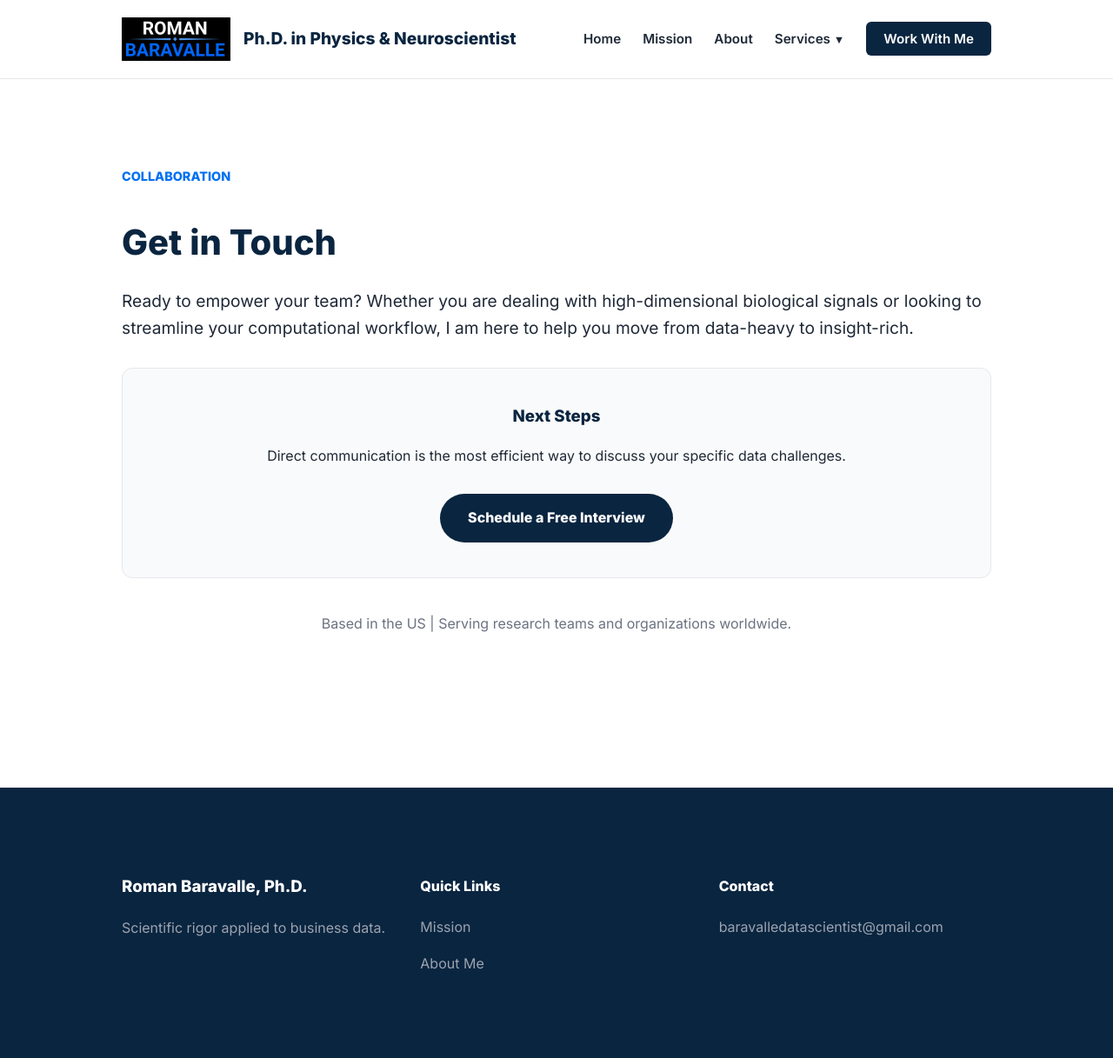
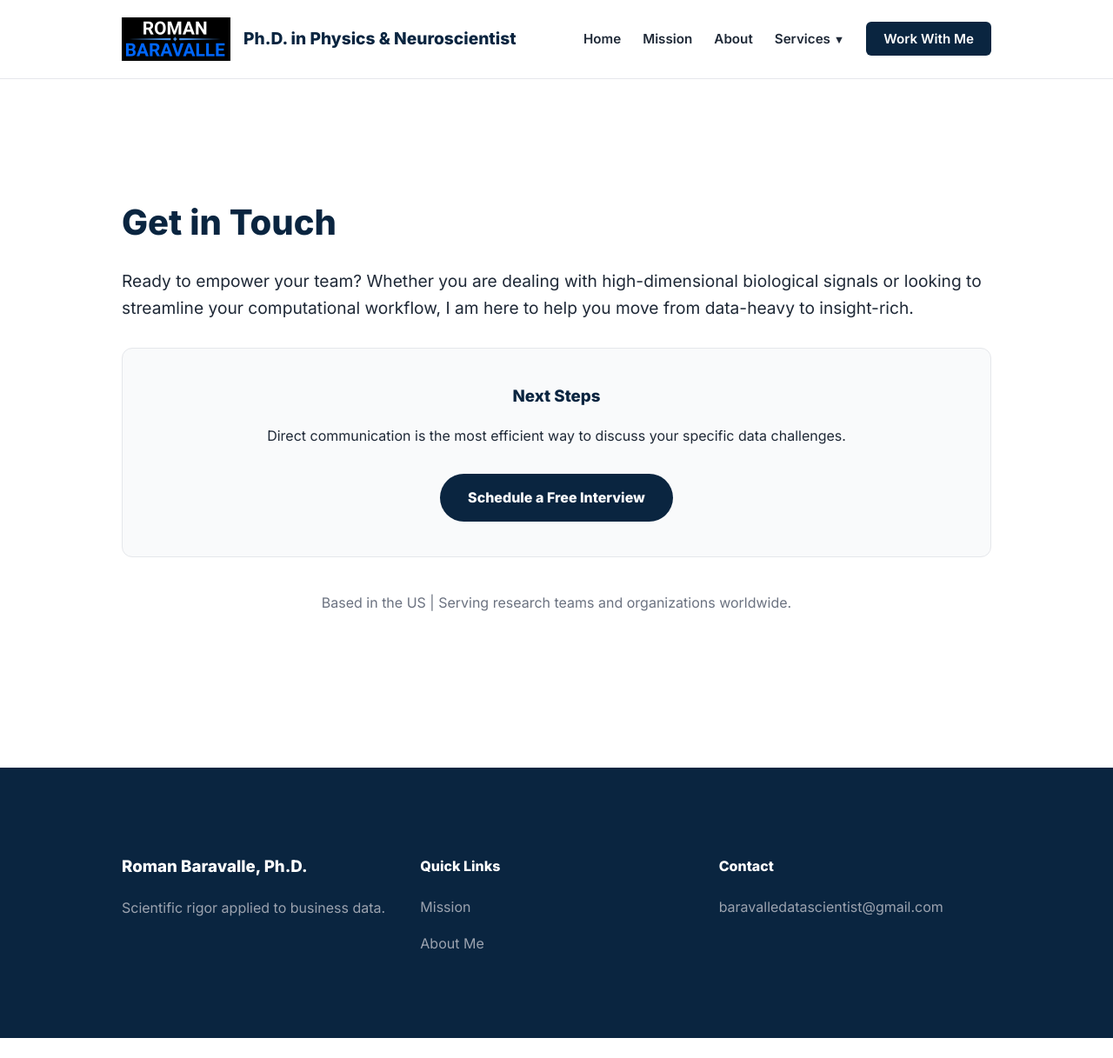
Before and after one commit to RomanDataScience/BaravalleDataSolver, a Jekyll site: the page built from contact.md, in a window 1280 px wide and 1217 px high. Shown: the whole window at 87% size. Built offline with Jekyll 4.4.1, drawn with Linux system fonts in a browser that asks for light colours.

Commit message:
Update contact.md

```diff
--- a/contact.md
+++ b/contact.md
@@ -6,7 +6,6 @@ permalink: /contact/
 
 <div class="section">
   <div class="container">
-    <div style="text-transform: uppercase; color: var(--primary); font-weight: 700; font-size: 0.9rem; margin-bottom: 10px;">Collaboration</div>
     <h2 style="font-size: 2.5rem; color: var(--secondary); margin-bottom: 20px;">Get in Touch</h2>
     <p style="font-size: 1.2rem; line-height: 1.6; margin-bottom: 30px;">Ready to empower your team? Whether you are dealing with high-dimensional biological signals or looking to streamline your computational workflow, I am here to help you move from data-heavy to insight-rich.</p>
 
```
